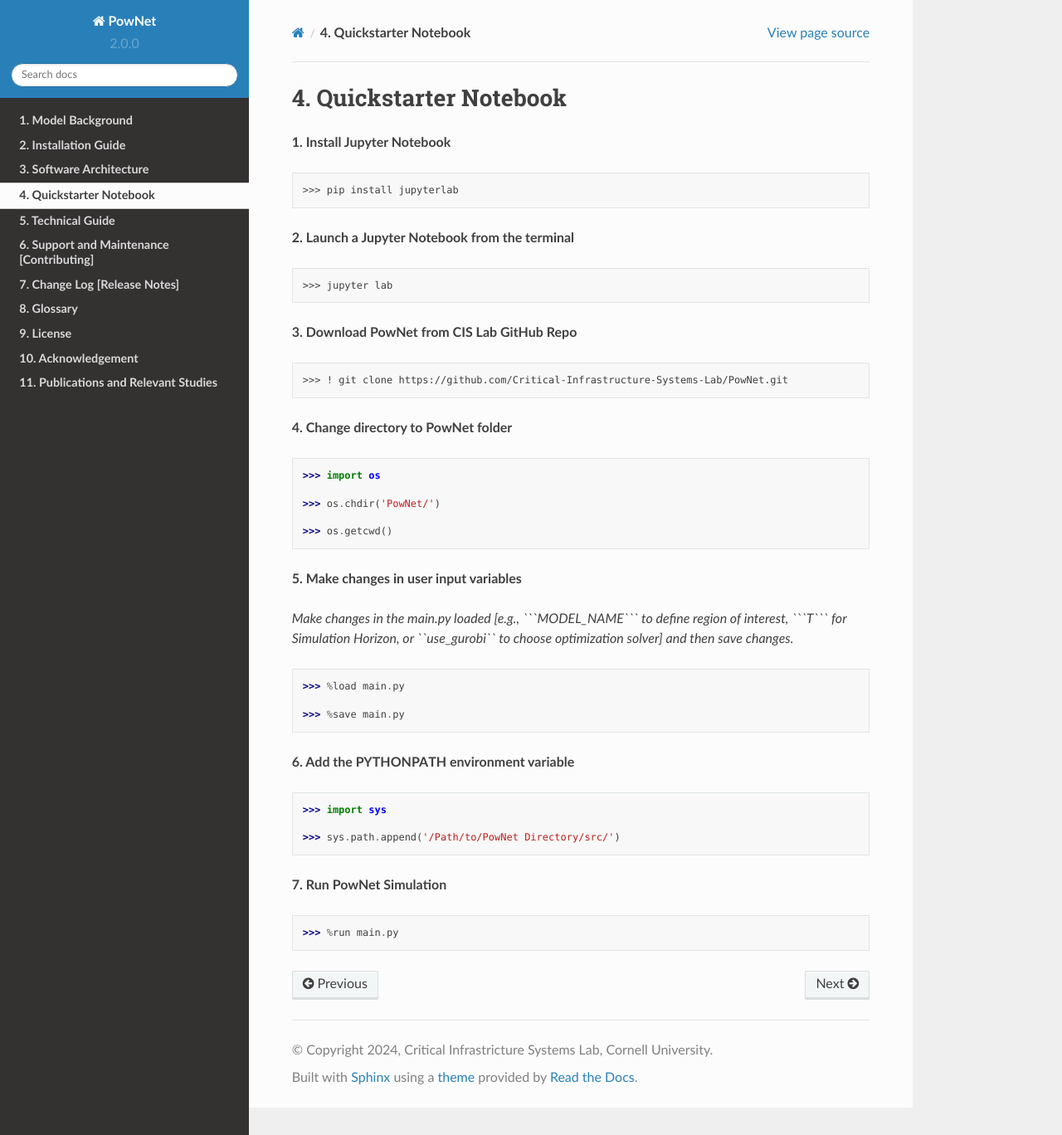
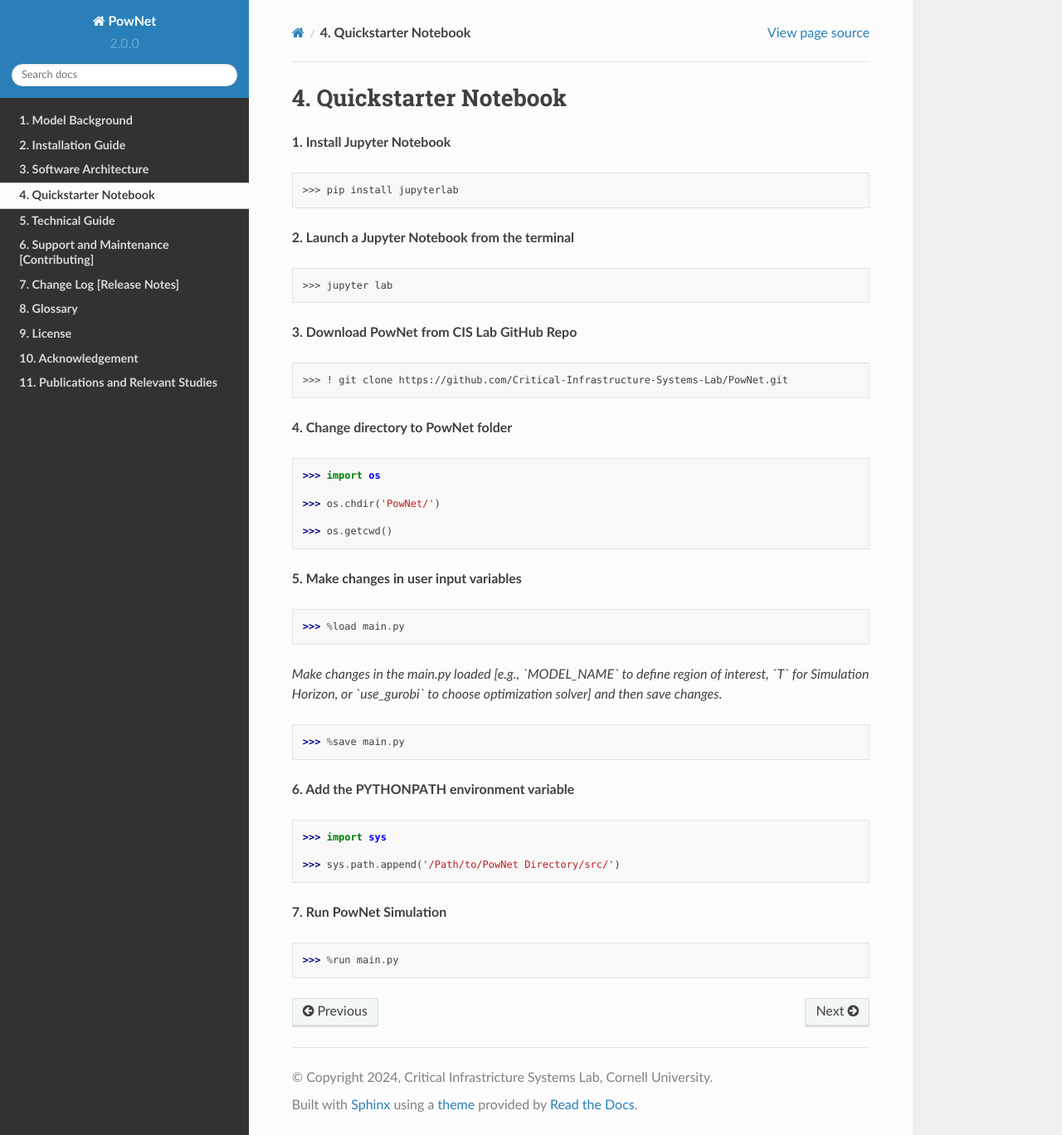
Before and after one commit to HishamEldardiry/PowNet_Documentation, a Sphinx documentation site: the page built from docs/source/pages/quickstarter.rst, in a window 1280 px wide and 1368 px high. Shown: the whole window at 83% size. Built offline with Sphinx 7.4.7 and the Read the Docs theme 2.0.0, drawn with Linux system fonts in a browser that asks for light colours.

Commit message:
Update quickstarter.rst

````diff
--- a/docs/source/pages/quickstarter.rst
+++ b/docs/source/pages/quickstarter.rst
@@ -32,12 +32,14 @@
 
 **5. Make changes in user input variables**
 
-*Make changes in the main.py loaded [e.g., ```MODEL_NAME``` to define region of interest, ```T``` for Simulation Horizon,
-or ``use_gurobi`` to choose optimization solver] and then save changes.*
-
 .. code:: python
 
   >>> %load main.py
+
+*Make changes in the main.py loaded [e.g., `MODEL_NAME` to define region of interest, `T` for Simulation Horizon,
+or `use_gurobi` to choose optimization solver] and then save changes.*
+
+.. code:: python
 
   >>> %save main.py
 
````
